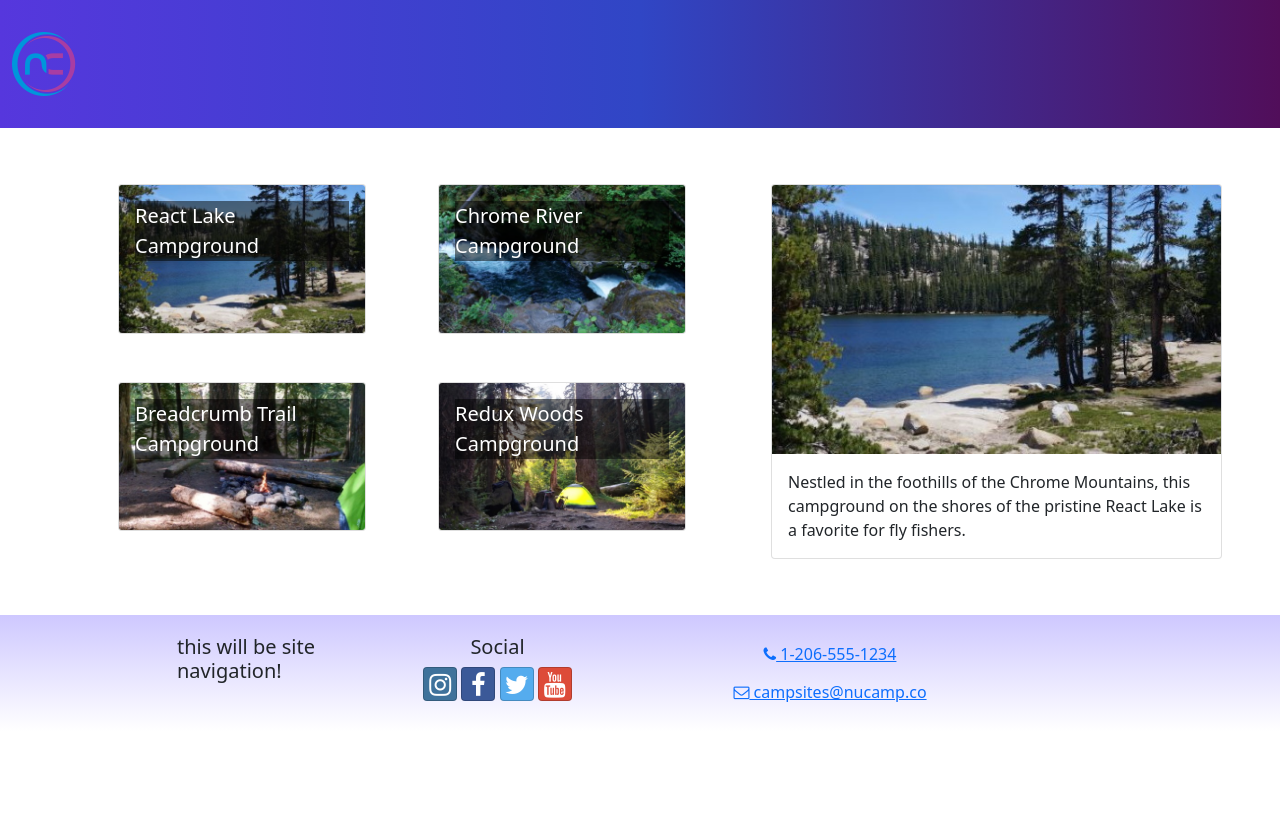
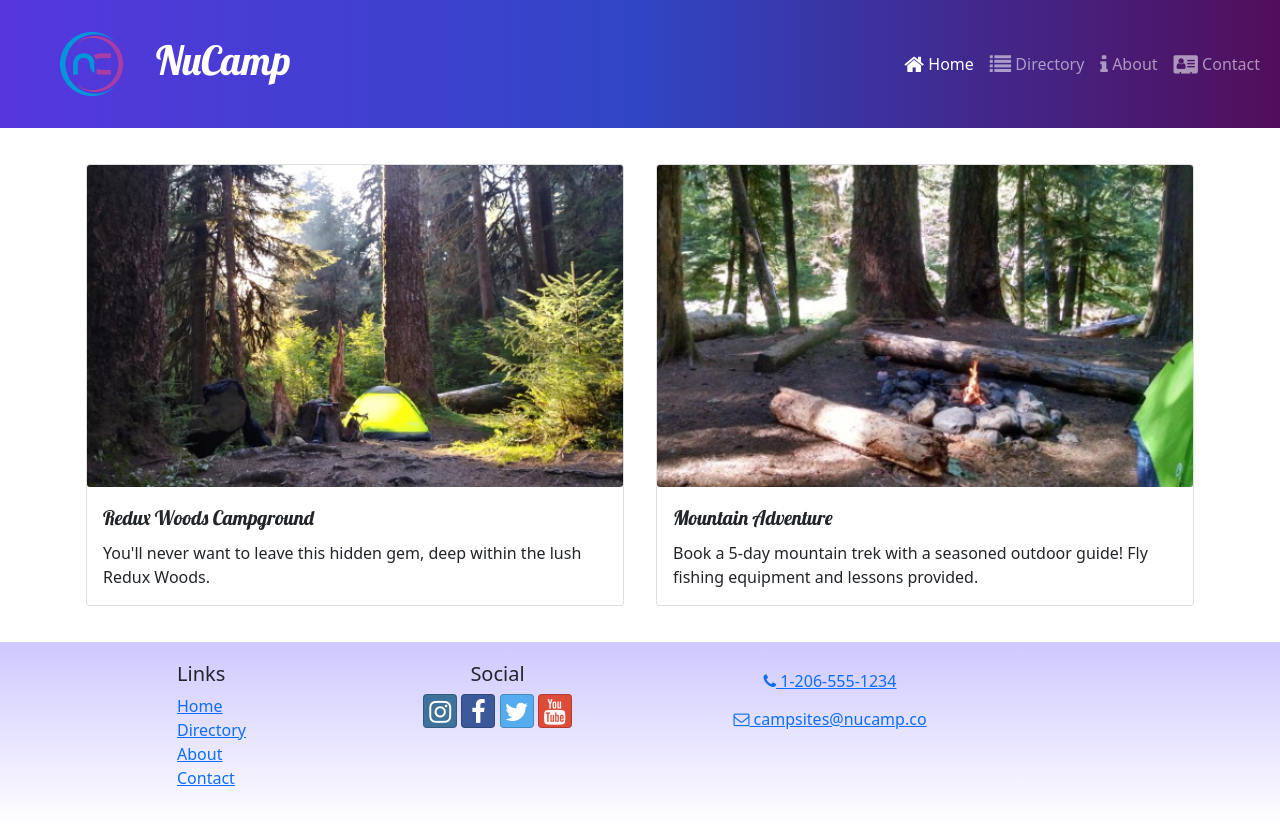
Before and after one commit to almsvm/Nucampsite-react, a React (Create React App) app: page / in a window 1280 px wide. Before the commit the page ends 800 px from the top, so only its background shows below. Built offline with nearby package versions, Linux system fonts and the light colour scheme.

Commit message:
SPA and React Router

```diff
--- a/src/App.js
+++ b/src/App.js
@@ -1,3 +1,6 @@
+import { Routes, Route } from "react-router-dom";
+import ContactPage from "./pages/ContactPage";
+import HomePage from "./pages/HomePage";
 import CampsitesDirectoryPage from "./pages/CampsitesDirectoryPage";
 import Header from "./components/Header";
 import Footer from "./components/Footer";
@@ -7,7 +10,11 @@
   return (
     <div className="App">
       <Header />
-      <CampsitesDirectoryPage />
+      <Routes>
+        <Route path="/" element={<HomePage />} />
+        <Route path="contact" element={<ContactPage />} />
+        <Route path="directory" element={<CampsitesDirectoryPage />} />
+      </Routes>
       <Footer />
     </div>
   );
--- a/src/components/Footer.js
+++ b/src/components/Footer.js
@@ -1,4 +1,5 @@
 import { Container, Row, Col } from "reactstrap";
+import { Link } from "react-router-dom";
 
 const Footer = () => {
   return (
@@ -6,7 +7,21 @@
       <Container>
         <Row>
           <Col xs={{ size: 4, offset: 1 }} sm="2">
-            <h5>this will be site navigation!</h5>
+            <h5>Links</h5>
+            <ul className="list-unstyled">
+              <li>
+                <Link to="/">Home</Link>
+              </li>
+              <li>
+                <Link to="/directory">Directory</Link>
+              </li>
+              <li>
+                <Link to="/about">About</Link>
+              </li>
+              <li>
+                <Link to="/contact">Contact</Link>
+              </li>
+            </ul>
           </Col>
           <Col xs="6" sm="3" className="text-center">
             <h5>Social</h5>
--- a/src/components/Header.js
+++ b/src/components/Header.js
@@ -1,12 +1,49 @@
-import { Navbar, NavbarBrand } from "reactstrap";
+import { useState } from "react";
+import {
+  Navbar,
+  NavbarBrand,
+  Collapse,
+  NavbarToggler,
+  Nav,
+  NavItem,
+} from "reactstrap";
+import { NavLink } from "react-router-dom";
 import NucampLogo from "../app/assets/img/logo.png";
 
 const Header = () => {
+  const [menuOpen, setMenuOpen] = useState(false);
+
   return (
     <Navbar dark color="primary" sticky="top" expand="md">
-      <NavbarBrand href="/">
-        <img src={NucampLogo} alt="nucamp logo" />
+      <NavbarBrand className="ms-5" href="/">
+        <img src={NucampLogo} alt="nucamp logo" className="float-start" />
+        <h1 className="mt-1">NuCamp</h1>
       </NavbarBrand>
+      <NavbarToggler onClick={() => setMenuOpen(!menuOpen)} />
+      <Collapse isOpen={menuOpen} navbar>
+        <Nav className="ms-auto" navbar>
+          <NavItem>
+            <NavLink className="nav-link" to="/">
+              <i className="fa fa-home fa-lg" /> Home
+            </NavLink>
+          </NavItem>
+          <NavItem>
+            <NavLink className="nav-link" to="/directory">
+              <i className="fa fa-list fa-lg" /> Directory
+            </NavLink>
+          </NavItem>
+          <NavItem>
+            <NavLink className="nav-link" to="/about">
+              <i className="fa fa-info fa-lg" /> About
+            </NavLink>
+          </NavItem>
+          <NavItem>
+            <NavLink className="nav-link" to="/contact">
+              <i className="fa fa-address-card fa-lg" /> Contact
+            </NavLink>
+          </NavItem>
+        </Nav>
+      </Collapse>
     </Navbar>
   );
 };
--- a/src/features/campsites/campsitesSlice.js
+++ b/src/features/campsites/campsitesSlice.js
@@ -7,3 +7,7 @@
 export const selectCampsiteById = (id) => {
   return CAMPSITES.find((campsite) => campsite.id === id);
 };
+
+export const selectFeaturedCampsite = () => {
+  return CAMPSITES.find((campsite) => campsite.featured);
+};
--- /dev/null
+++ b/src/features/display/DisplayCard.js
@@ -0,0 +1,16 @@
+import { Card, CardImg, CardText, CardBody, CardTitle } from "reactstrap";
+
+const DisplayCard = ({ item }) => {
+  const { image, name, description } = item;
+  return (
+    <Card>
+      <CardImg src={image} alt={name} />
+      <CardBody>
+        <CardTitle>{name}</CardTitle>
+        <CardText>{description}</CardText>
+      </CardBody>
+    </Card>
+  );
+};
+
+export default DisplayCard;
--- /dev/null
+++ b/src/features/display/DisplayList.js
@@ -0,0 +1,21 @@
+import { Col, Row } from "reactstrap";
+import DisplayCard from "./DisplayCard";
+import { selectFeaturedCampsite } from "../campsites/campsitesSlice";
+import { selectFeaturedPromotion } from "../promotions/promotionsSlice";
+
+const DisplayList = () => {
+  const items = [selectFeaturedCampsite(), selectFeaturedPromotion()];
+  return (
+    <Row>
+      {items.map((item, idx) => {
+        return (
+          <Col md className="m-1" key={idx}>
+            <DisplayCard item={item} />
+          </Col>
+        );
+      })}
+    </Row>
+  );
+};
+
+export default DisplayList;
--- /dev/null
+++ b/src/features/promotions/promotionsSlice.js
@@ -0,0 +1,5 @@
+import { PROMOTIONS } from "../../app/shared/PROMOTIONS";
+
+export const selectFeaturedPromotion = () => {
+  return PROMOTIONS.find((promotion) => promotion.featured);
+};
--- a/src/index.js
+++ b/src/index.js
@@ -1,22 +1,25 @@
-import React from 'react';
-import { createRoot } from 'react-dom/client';
-import { Provider } from 'react-redux';
-import { store } from './app/store';
-import App from './App';
-import './index.css';
-import 'bootstrap/dist/css/bootstrap.min.css';
-import 'bootstrap-social/bootstrap-social.css';
-import 'font-awesome/css/font-awesome.css';
-import 'typeface-lobster';
-import 'typeface-open-sans';
+import React from "react";
+import { createRoot } from "react-dom/client";
+import { BrowserRouter } from "react-router-dom";
+import { Provider } from "react-redux";
+import { store } from "./app/store";
+import App from "./App";
+import "./index.css";
+import "bootstrap/dist/css/bootstrap.min.css";
+import "bootstrap-social/bootstrap-social.css";
+import "font-awesome/css/font-awesome.css";
+import "typeface-lobster";
+import "typeface-open-sans";
 
-const container = document.getElementById('root');
+const container = document.getElementById("root");
 const root = createRoot(container);
 
 root.render(
   <React.StrictMode>
     <Provider store={store}>
-      <App />
+      <BrowserRouter>
+        <App />
+      </BrowserRouter>
     </Provider>
   </React.StrictMode>
 );
--- /dev/null
+++ b/src/pages/ContactPage.js
@@ -0,0 +1,5 @@
+const ContactPage = () => {
+  return <div>ContactPage</div>;
+};
+
+export default ContactPage;
--- /dev/null
+++ b/src/pages/HomePage.js
@@ -0,0 +1,12 @@
+import { Container } from "reactstrap";
+import DisplayList from "../features/display/DisplayList";
+
+const HomePage = () => {
+  return (
+    <Container>
+      <DisplayList />
+    </Container>
+  );
+};
+
+export default HomePage;
```
